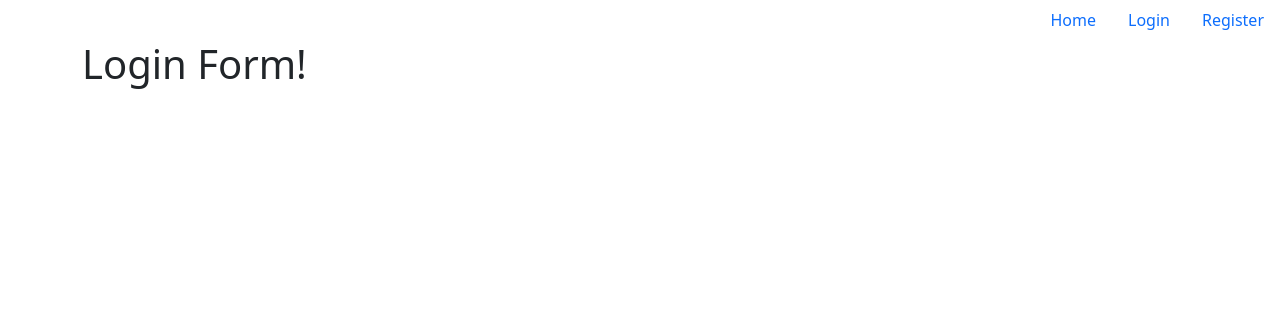
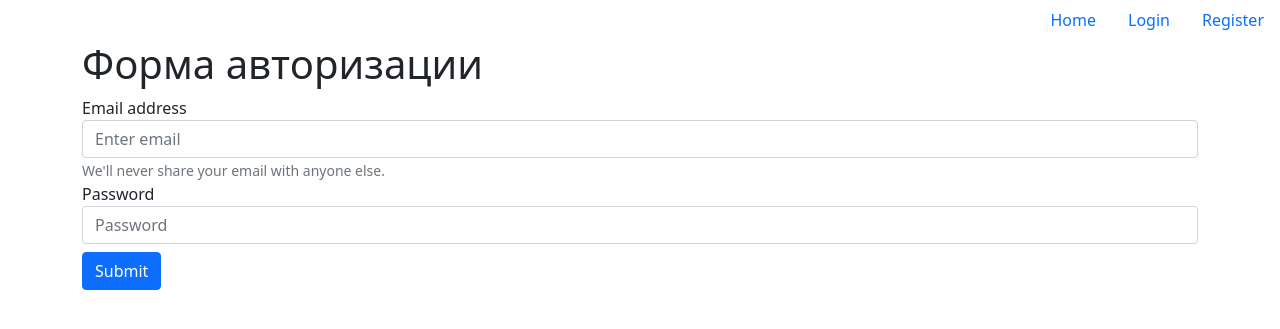
Before and after one commit to FrenkVinni/register_and_auth, a PHP site: template templates/login.twig in a window 1280 px wide. Shown: the top 329 px of the page. Run offline with PHP 8.4, Linux system fonts and the light colour scheme; the template is opened without the code that fills it, so the values that code supplies are empty; some libraries are stand-ins or nearby versions.

Commit message:
Rename_Files

```diff
--- a/src/AuthException.php
+++ b/src/RegistrException.php
@@ -4,5 +4,5 @@ declare(strict_types=1);
 namespace App;
 
 use Exception;
-class AuthException extends Exception
+class RegisterException extends Exception
 {}
--- a/src/Authorization.php
+++ b/src/Registration.php
@@ -4,7 +4,7 @@ declare(strict_types=1);
 namespace App;
 
 
-class Authorization
+class Registration
 {
     /**
      * @var Database
--- a/templates/login.twig
+++ b/templates/login.twig
@@ -1,5 +1,19 @@
 {% extends 'parts/base.twig' %}
 
 {% block body %}
-    <h1>Login Form!</h1>
+    <h1>Форма авторизации</h1>
+
+    <form>
+        <div class="form-group">
+            <label for="exampleInputEmail">Email address</label>
+            <input type="email" class="form-control" id="exampleInputEmail" aria-describedby="emailHelp" placeholder="Enter email">
+            <small id="emailHelp" class="form-text text-muted">We'll never share your email with anyone else.</small>
+        </div>
+        <div class="form-group">
+            <label for="exampleInputPassword">Password</label>
+            <input type="password" class="form-control" id="exampleInputPassword" placeholder="Password">
+        </div>
+
+        <button type="submit" class="mt-2 btn btn-primary">Submit</button>
+    </form>
 {% endblock %}
```
Also changed, not shown: index.php (+4 -4 lines), src/Autharizacion.php (added, +32 -0 lines).
